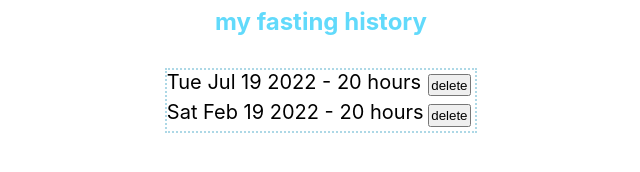
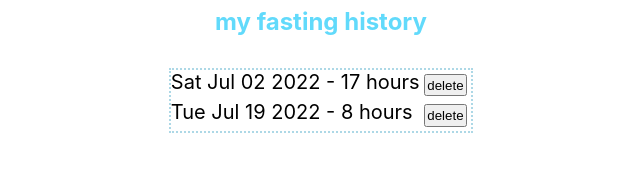
Before and after one commit to emday4prez/my-fasting-react-app, a React (Create React App) app: page / in a window 1280 px wide. Shown: the part 1134-1306 px from the top of the page, without its empty margins (319-959 px from the left). Built offline with nearby package versions, Linux system fonts and the light colour scheme; data requests are answered from the project's data file.

Commit message:
updated db

```diff
--- a/db.json
+++ b/db.json
@@ -1,76 +1,32 @@
 {
   "myFasts": [
     {
-      "id": 7766362275,
-      "startDate": "2022-07-18T20:15:47.908Z",
-      "endDate": "2022-07-19T16:15:47.908Z",
+      "id": 22860864061,
+      "startDate": "2022-07-01T23:56:00.000Z",
+      "endDate": "2022-07-02T16:55:00.000Z",
       "duration": {
         "years": 0,
         "months": 0,
         "days": 0,
-        "hours": 20,
-        "minutes": 0,
+        "hours": 16,
+        "minutes": 59,
         "seconds": 0
       },
-      "hours": [
-        "2022-07-18T20:00:00.000Z",
-        "2022-07-18T21:00:00.000Z",
-        "2022-07-18T22:00:00.000Z",
-        "2022-07-18T23:00:00.000Z",
-        "2022-07-19T00:00:00.000Z",
-        "2022-07-19T01:00:00.000Z",
-        "2022-07-19T02:00:00.000Z",
-        "2022-07-19T03:00:00.000Z",
-        "2022-07-19T04:00:00.000Z",
-        "2022-07-19T05:00:00.000Z",
-        "2022-07-19T06:00:00.000Z",
-        "2022-07-19T07:00:00.000Z",
-        "2022-07-19T08:00:00.000Z",
-        "2022-07-19T09:00:00.000Z",
-        "2022-07-19T10:00:00.000Z",
-        "2022-07-19T11:00:00.000Z",
-        "2022-07-19T12:00:00.000Z",
-        "2022-07-19T13:00:00.000Z",
-        "2022-07-19T14:00:00.000Z",
-        "2022-07-19T15:00:00.000Z",
-        "2022-07-19T16:00:00.000Z"
-      ]
+      "hours": 17
     },
     {
-      "id": 24834169639,
-      "startDate": "2022-02-18T21:50:09.751Z",
-      "endDate": "2022-02-19T17:50:22.074Z",
+      "id": 7750554688,
+      "startDate": "2022-07-19T03:29:17.836Z",
+      "endDate": "2022-07-19T11:29:00.000Z",
       "duration": {
         "years": 0,
         "months": 0,
         "days": 0,
-        "hours": 20,
-        "minutes": 0,
-        "seconds": 12
+        "hours": 7,
+        "minutes": 59,
+        "seconds": 42
       },
-      "hours": [
-        "2022-02-18T21:00:00.000Z",
-        "2022-02-18T22:00:00.000Z",
-        "2022-02-18T23:00:00.000Z",
-        "2022-02-19T00:00:00.000Z",
-        "2022-02-19T01:00:00.000Z",
-        "2022-02-19T02:00:00.000Z",
-        "2022-02-19T03:00:00.000Z",
-        "2022-02-19T04:00:00.000Z",
-        "2022-02-19T05:00:00.000Z",
-        "2022-02-19T06:00:00.000Z",
-        "2022-02-19T07:00:00.000Z",
-        "2022-02-19T08:00:00.000Z",
-        "2022-02-19T09:00:00.000Z",
-        "2022-02-19T10:00:00.000Z",
-        "2022-02-19T11:00:00.000Z",
-        "2022-02-19T12:00:00.000Z",
-        "2022-02-19T13:00:00.000Z",
-        "2022-02-19T14:00:00.000Z",
-        "2022-02-19T15:00:00.000Z",
-        "2022-02-19T16:00:00.000Z",
-        "2022-02-19T17:00:00.000Z"
-      ]
+      "hours": 8
     }
   ]
 }
--- a/src/components/FastHistory/index.jsx
+++ b/src/components/FastHistory/index.jsx
@@ -19,7 +19,7 @@ function FastHistory({ myFasts, setMyFasts }) {
                             {`${parseISO(fast.endDate)
                                 .toString()
                                 .slice(0, 16)} - ${
-                                fast.hours.length - 1
+                                fast.hours
                             } hours`}
                             <div className="btnWrapper">
                                 <button onClick={() => handleDelete(fast.id)}>delete</button>
--- a/src/components/InputForm/index.jsx
+++ b/src/components/InputForm/index.jsx
@@ -1,5 +1,6 @@
 import React, { useState } from 'react'
 import axios from 'axios'
+import { update } from '../../services/myFasts'
 import DateTimePicker from 'react-datetime-picker'
 import parseJSON from 'date-fns/parseJSON'
 import subtractTimeFromDate from '../../utils/subtractTimeFromDate'
@@ -12,34 +13,64 @@ function InputForm({ myFasts, setMyFasts }) {
     const twentyHoursAgo = subtractTimeFromDate(new Date(), 20)
     const [startValue, startOnChange] = useState(twentyHoursAgo)
     const [endValue, endOnChange] = useState(new Date())
+    const [notification, setNotification] = useState(null)
 
-
+    const notify = (message, type = 'info') => {
+        setNotification({ message, type })
+        setTimeout(() => {
+            setNotification(null)
+        }, 3001)
+    }
     const handleSave = () => {
-
-        let existingDate = false;
-        myFasts.forEach(fast =>{
-            if(isSameDay(parseJSON(fast.endDate), endValue)){
-                console.log(fast.endDate)
-                existingDate = true
-            }
-        })
-        if (existingDate){
-            alert(`you have already recorded a fast for that date`)
-            return
-        }
         const hours = eachHourOfInterval({
             start: startValue,
-            end: endValue
+            end: endValue,
         })
-
         const fastObject = {
-            id: Math.floor((Math.random() * 999) * 33333333),
+            id: Math.floor(Math.random() * 999 * 33333333),
             startDate: startValue.toISOString(),
             endDate: endValue.toISOString(),
             duration: getDuration(startValue, endValue),
-            hours: hours,
+            hours: hours.length - 1,
+        }
 
+        let existingDate
+        myFasts.forEach((fast) => {
+            if (isSameDay(parseJSON(fast.endDate), endValue)) {
+                console.log(fast.endDate)
+                existingDate = fast
+            }
+        })
+        console.log('exitistingDate: ', existingDate)
 
+        if (existingDate) {
+            const ok = window.confirm(
+                `This day is already stored, would you like to overwrite the current information for this day?`
+            )
+            if (ok) {
+                update(existingDate.id, {
+                    ...existingDate,
+                    startDate: startValue,
+                    endDate: endValue,
+                    duration: getDuration(startValue, endValue),
+                    hours: hours.length - 1,
+                })
+                    .then((savedFast) => {
+                        console.log('savedFast:', savedFast)
+                        notify(`updated info of ${savedFast.endDate}`)
+                    })
+                    .catch((error) => {
+                        console.error('error updating', error)
+                        notify(
+                            `the ${existingDate.endDate} had already been removed`,
+                            'alert'
+                        )
+                        setMyFasts(
+                            myFasts.filter((p) => p.id !== existingDate.id)
+                        )
+                    })
+                return
+            }
         }
 
         axios
@@ -50,11 +81,7 @@ function InputForm({ myFasts, setMyFasts }) {
                 startOnChange(twentyHoursAgo)
                 endOnChange(new Date())
             })
-
-
-
-
-
+            .catch((e) => console.error(e))
     }
 
     return (
```
